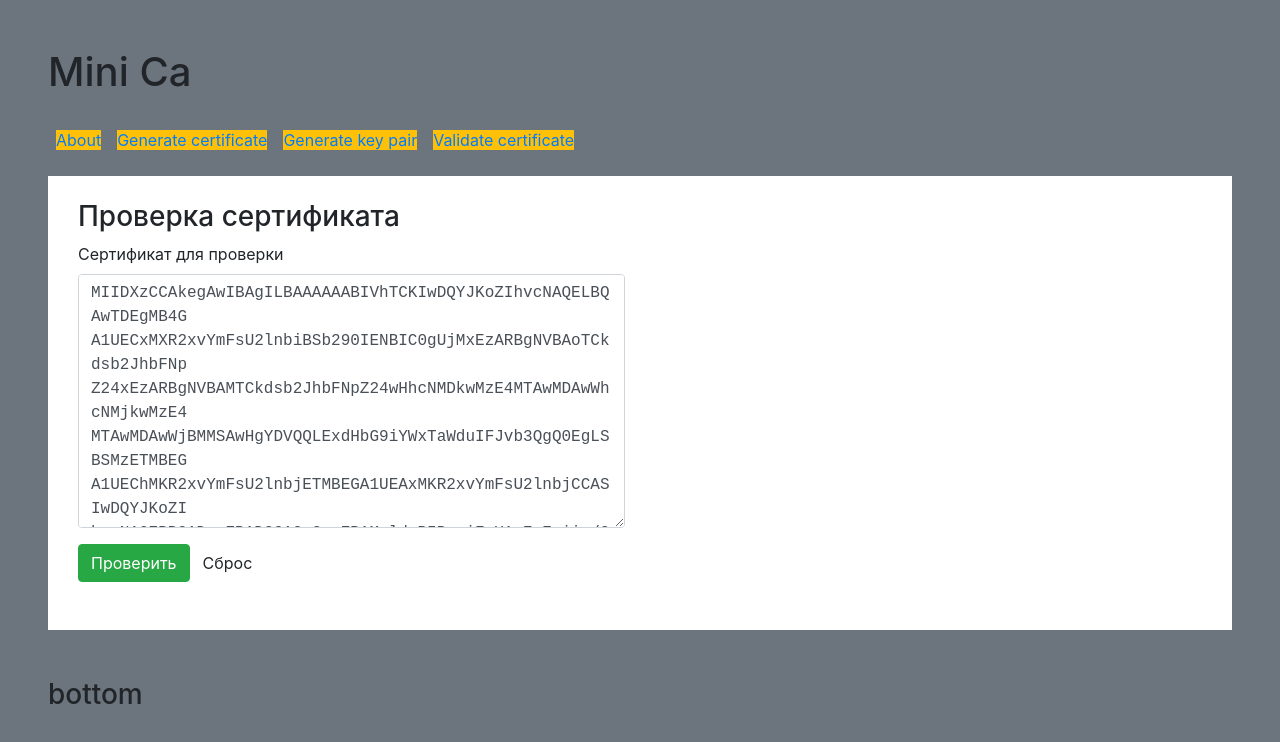
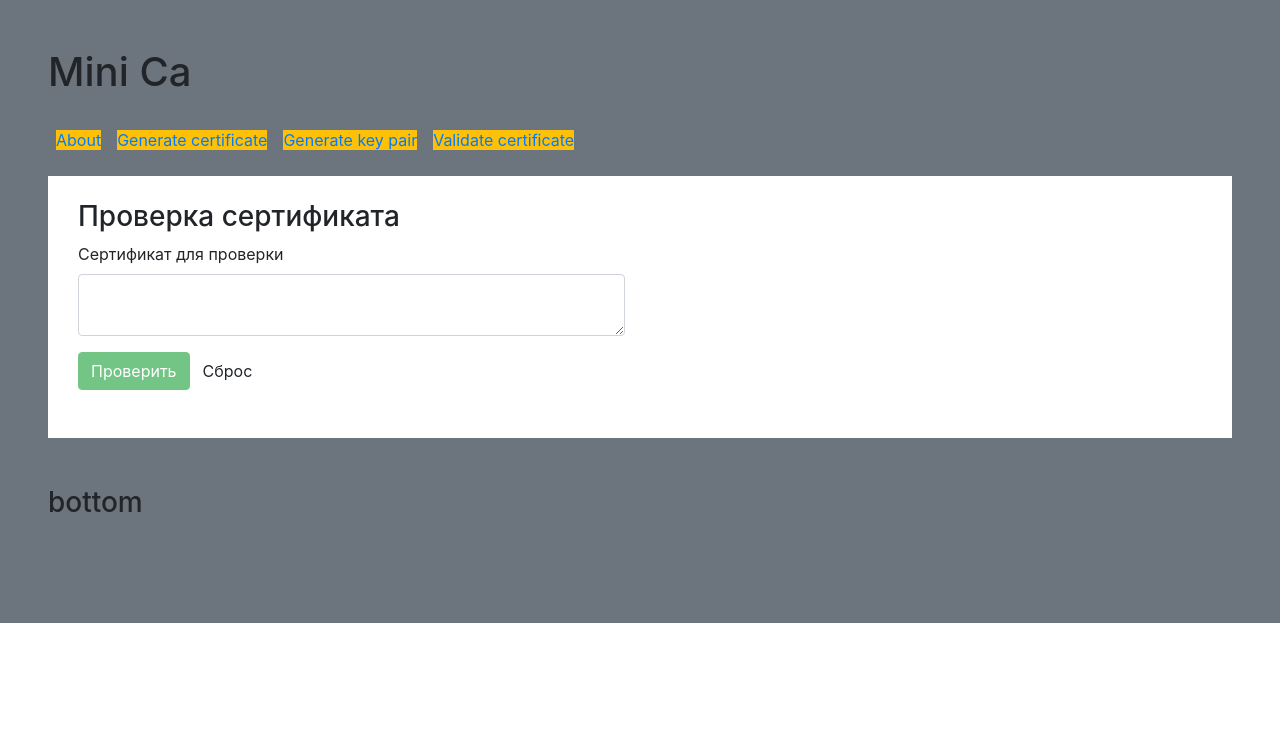
Before and after one commit to svkreml/miniCa, an Angular app: page /validate-certificate in a window 1280 px wide. Shown: the top 742 px of the page. Built offline with nearby package versions, Linux system fonts and the light colour scheme; what asn1-ts would draw is missing.

Commit message:
add more algs for validator

```diff
--- a/src/app/validate-certificate/validate-certificate.component.html
+++ b/src/app/validate-certificate/validate-certificate.component.html
@@ -6,16 +6,11 @@
         <form (ngSubmit)="onSubmit()" #certForm="ngForm">
                         <div class="form-group">
                             <label for="inputCert">Сертификат для проверки</label>
-                            <textarea rows="10" type="text" class="form-control" id="inputCert"
+                            <textarea [rows]="1 + ((inputCert?.split('\n')?.length < 11) ? inputCert?.split('\n')?.length : 10)" type="text" class="form-control" id="inputCert"
                                    required
                                    [(ngModel)]="inputCert" name="inputCert"
                                    #name="ngModel">
                             </textarea>
-                            <div [hidden]="name.valid || name.pristine"
-                                 class="alert alert-danger">
-
-                                Обязательное поле
-                            </div>
                         </div>
             <button type="submit" class="btn btn-success" [disabled]="!certForm.form.valid">Проверить</button>
             <button type="button" class="btn btn-default" (click)="certForm.reset()">Сброс</button>
--- a/src/app/validate-certificate/validate-certificate.component.ts
+++ b/src/app/validate-certificate/validate-certificate.component.ts
@@ -1,8 +1,10 @@
 import {Component, OnInit} from '@angular/core';
-import {Certificate} from '../x509-ts-master/source/AuthenticationFramework';
+import {Certificate, SubjectPublicKeyInfo} from '../x509-ts-master/source/AuthenticationFramework';
 import {Base64} from '../gost-crypto/gost-coding/gost-coding';
 import TBSCertificate from '../x509-ts-master/source/AuthenticationFramework/TBSCertificate';
 import {CryptoModule} from '../crypto-module';
+import AlgorithmIdentifier from '../x509-ts-master/source/AuthenticationFramework/AlgorithmIdentifier';
+
 
 @Component({
     selector: 'app-validate-certificate',
@@ -12,26 +14,7 @@ import {CryptoModule} from '../crypto-module';
 export class ValidateCertificateComponent implements OnInit {
 
     output: string;
-    inputCert: string =
-        'MIIDXzCCAkegAwIBAgILBAAAAAABIVhTCKIwDQYJKoZIhvcNAQELBQAwTDEgMB4G\n' +
-        'A1UECxMXR2xvYmFsU2lnbiBSb290IENBIC0gUjMxEzARBgNVBAoTCkdsb2JhbFNp\n' +
-        'Z24xEzARBgNVBAMTCkdsb2JhbFNpZ24wHhcNMDkwMzE4MTAwMDAwWhcNMjkwMzE4\n' +
-        'MTAwMDAwWjBMMSAwHgYDVQQLExdHbG9iYWxTaWduIFJvb3QgQ0EgLSBSMzETMBEG\n' +
-        'A1UEChMKR2xvYmFsU2lnbjETMBEGA1UEAxMKR2xvYmFsU2lnbjCCASIwDQYJKoZI\n' +
-        'hvcNAQEBBQADggEPADCCAQoCggEBAMwldpB5BngiFvXAg7aEyiie/QV2EcWtiHL8\n' +
-        'RgJDx7KKnQRfJMsuS+FggkbhUqsMgUdwbN1k0ev1LKMPgj0MK66X17YUhhB5uzsT\n' +
-        'gHeMCOFJ0mpiLx9e+pZo34knlTifBtc+ycsmWQ1z3rDI6SYOgxXG71uL0gRgykmm\n' +
-        'KPZpO/bLyCiR5Z2KYVc3rHQU3HTgOu5yLy6c+9C7v/U9AOEGM+iCK65TpjoWc4zd\n' +
-        'QQ4gOsC0p6Hpsk+QLjJg6VfLuQSSaGjlOCZgdbKfd/+RFO+uIEn8rUAVSNECMWEZ\n' +
-        'XriX7613t2Saer9fwRPvm2L7DWzgVGkWqQPabumDk3F2xmmFghcCAwEAAaNCMEAw\n' +
-        'DgYDVR0PAQH/BAQDAgEGMA8GA1UdEwEB/wQFMAMBAf8wHQYDVR0OBBYEFI/wS3+o\n' +
-        'LkUkrk1Q+mOai97i3Ru8MA0GCSqGSIb3DQEBCwUAA4IBAQBLQNvAUKr+yAzv95ZU\n' +
-        'RUm7lgAJQayzE4aGKAczymvmdLm6AC2upArT9fHxD4q/c2dKg8dEe3jgr25sbwMp\n' +
-        'jjM5RcOO5LlXbKr8EpbsU8Yt5CRsuZRj+9xTaGdWPoO4zzUhw8lo/s7awlOqzJCK\n' +
-        '6fBdRoyV3XpYKBovHd7NADdBj+1EbddTKJd+82cEHhXXipa0095MJ6RMG3NzdvQX\n' +
-        'mcIfeg7jLQitChws/zyrVQ4PkX4268NXSb7hLi18YIvDQVETI53O9zJrlAGomecs\n' +
-        'Mx86OyXShkDOOyyGeMlhLxS67ttVb9+E7gUJTb0o2HLO02JQZR7rkpeDMdmztcpH\n' +
-        'WD9f';
+    inputCert: string = '';
 
     constructor() {
     }
@@ -59,14 +42,52 @@ export class ValidateCertificateComponent implements OnInit {
         return outputBytes;
     }
 
-    async onSubmit() {
-        let inputCert = this.inputCert;
-
-        let result: boolean = await ValidateCertificateComponent.validateCert(inputCert);
-        this.output = result ? 'valid' : 'invalid';
-    }
-
-    ngOnInit(): void {
+    static algorithmToCryptoSubtleMapper(algorithmIdentifier: AlgorithmIdentifier): string | RsaHashedImportParams | EcKeyImportParams | HmacImportParams | DhImportKeyParams | AesKeyAlgorithm {
+        switch (algorithmIdentifier.algorithm.toString()) {
+            case '1.2.840.113549.1.1.11':
+                return {
+                    name: 'RSASSA-PKCS1-v1_5',
+                    hash: 'SHA-256',
+                } as RsaHashedImportParams;
+            case '1.2.840.113549.1.1.5':
+                return {
+                    name: 'RSASSA-PKCS1-v1_5',
+                    hash: 'SHA-1',
+                } as RsaHashedImportParams;
+                case '1.2.840.113549.1.1.12':
+                return {
+                    name: 'RSASSA-PKCS1-v1_5',
+                    hash: 'SHA-384',
+                } as RsaHashedImportParams;
+                case '1.2.840.113549.1.1.13':
+                return {
+                    name: 'RSASSA-PKCS1-v1_5',
+                    hash: 'SHA-512',
+                } as RsaHashedImportParams;
+            case '1.2.840.10045.4.3.2':
+                return {
+                    name: 'ECDSA',
+                    namedCurve: 'P-256',
+                } as EcKeyImportParams;
+            case '1.2.840.10045.4.3.3':
+                return {
+                    name: 'ECDSA',
+                    namedCurve: 'P-384',
+                } as EcKeyImportParams;
+                case '1.2.840.10045.4.3.4':
+                return {
+                    name: 'ECDSA',
+                    namedCurve: 'P-521',
+                } as EcKeyImportParams;
+            case '1.2.840.113549.1.1.2': // MD2
+            case '1.2.840.113549.1.1.3': // MD4
+            case '1.2.840.113549.1.1.4': // MD5
+                alert('Устаревший алгоритм, браузер не хочет его поддерживать: ' + algorithmIdentifier.algorithm.toString());
+                throw new Error('Устаревший алгоритм, браузер не хочет его поддерживать: ' + algorithmIdentifier.algorithm.toString());
+            default:
+                alert('неизвестный алгоритм: ' + algorithmIdentifier.algorithm.toString());
+                throw new Error('неизвестный алгоритм: ' + algorithmIdentifier.algorithm.toString());
+        }
     }
 
     static async validateCert(inputCert: string): Promise<boolean> {
@@ -80,26 +101,32 @@ export class ValidateCertificateComponent implements OnInit {
 
         let tbsCertificate: TBSCertificate = certificate.tbsCertificate;
         let signatureValue: boolean[] = certificate.signatureValue;
-        let subjectPublicKeyInfo = certificate.tbsCertificate.subjectPublicKeyInfo;
+        let subjectPublicKeyInfo: SubjectPublicKeyInfo = certificate.tbsCertificate.subjectPublicKeyInfo;
+
 
         let publicKey = await CryptoModule.gCrypto.subtle.importKey(
             'spki',
             subjectPublicKeyInfo.toBytes(),
-            {
-                name: 'RSASSA-PKCS1-v1_5',
-                //  modulusLength: 2048,
-                //  publicExponent: new Uint8Array([1, 0, 1]),
-                hash: 'SHA-256',
-            },
+            ValidateCertificateComponent.algorithmToCryptoSubtleMapper(certificate.signatureAlgorithm),
             true,
             ['verify']
         );
 
         return CryptoModule.gCrypto.subtle.verify(
-            'RSASSA-PKCS1-v1_5',
+            publicKey.algorithm.name,
             publicKey,
             ValidateCertificateComponent.fromBitString(signatureValue),
             tbsCertificate.toBytes(),
         );
     }
+
+    async onSubmit() {
+        let inputCert = this.inputCert;
+
+        let result: boolean = await ValidateCertificateComponent.validateCert(inputCert);
+        this.output = result ? 'valid' : 'invalid';
+    }
+
+    ngOnInit(): void {
+    }
 }
```
